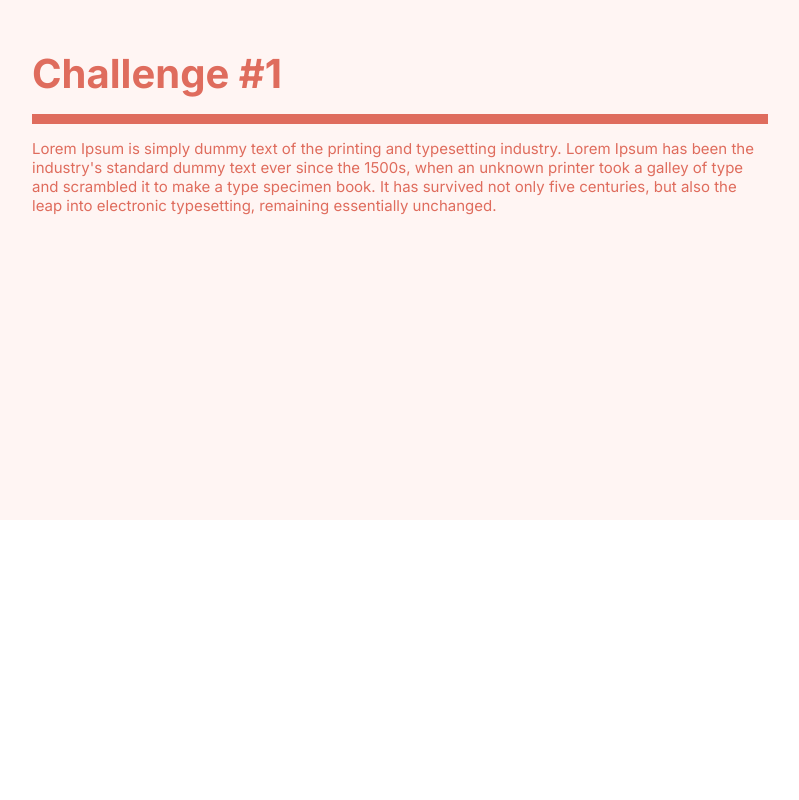
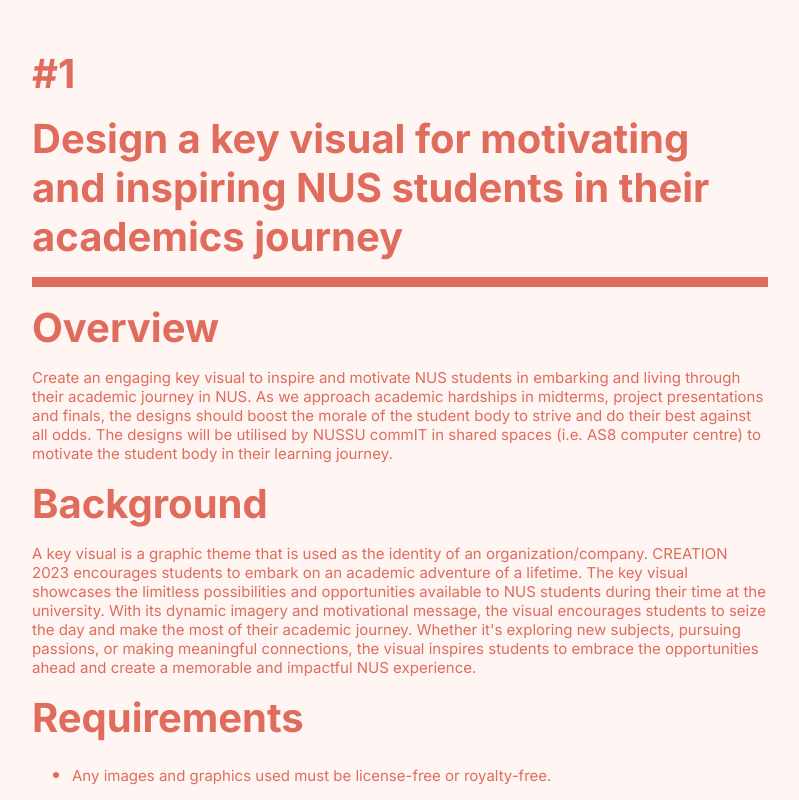
Before and after one commit to nussucommit/creation2023, a Next.js app: page /challenges/1 in a window 1280 px wide. Shown: the part 280-1080 px from the top of the page, without its empty margins (240-1039 px from the left). Before the commit the page ends 800 px from the top, so only its background shows below. Built offline with nearby package versions, Linux system fonts and the light colour scheme; a web font is replaced by a local one.

Commit message:
Update challenge stament detail page

```diff
--- a/constants/navbarLinks.js
+++ b/constants/navbarLinks.js
@@ -38,10 +38,6 @@
     path: '/challenges/3',
     title: 'Challenge #3',
   },
-  {
-    path: '/challenges/4',
-    title: 'Challenge #4',
-  },
 ];
 
 export default NAVBAR_LINKS;
--- a/pages/challenges/[challengeId].jsx
+++ b/pages/challenges/[challengeId].jsx
@@ -43,9 +43,26 @@
                 />
               </div>
               <div className={styles['challenge-item']}>
+                <h2>
+                  #
+                  {challengeData.id}
+                </h2>
                 <h2>{challengeData.title}</h2>
                 <hr />
-                <p>{challengeData.description}</p>
+                <h2>Overview</h2>
+                <p>{challengeData.overview}</p>
+                <h2>Background</h2>
+                <p>{challengeData.background}</p>
+                <h2>Requirements</h2>
+                <ul>
+                  {challengeData.requirements.split('\n').map((requirement) => (requirement.length > 0 ? (
+                    <li key={requirement}>
+                      <p>{requirement}</p>
+                    </li>
+                  ) : (
+                    <br key={requirement} />
+                  )))}
+                </ul>
               </div>
             </>,
           ]}
--- a/pages/challenges/challenges.json
+++ b/pages/challenges/challenges.json
@@ -1,22 +1,26 @@
 [
   {
     "id": 1,
-    "title": "Challenge #1",
-    "description": "Lorem Ipsum is simply dummy text of the printing and typesetting industry. Lorem Ipsum has been the industry's standard dummy text ever since the 1500s, when an unknown printer took a galley of type and scrambled it to make a type specimen book. It has survived not only five centuries, but also the leap into electronic typesetting, remaining essentially unchanged."
+    "title": "Design a key visual for motivating and inspiring NUS students in their academics journey",
+    "overview": "Create an engaging key visual to inspire and motivate NUS students in embarking and living through their academic journey in NUS. As we approach academic hardships in midterms, project presentations and finals, the designs should boost the morale of the student body to strive and do their best against all odds. The designs will be utilised by NUSSU commIT in shared spaces (i.e. AS8 computer centre) to motivate the student body in their learning journey.",
+    "background": "A key visual is a graphic theme that is used as the identity of an organization/company.\nCREATION 2023 encourages students to embark on an academic adventure of a lifetime. The key visual showcases the limitless possibilities and opportunities available to NUS students during their time at the university. With its dynamic imagery and motivational message, the visual encourages students to seize the day and make the most of their academic journey. Whether it's exploring new subjects, pursuing passions, or making meaningful connections, the visual inspires students to embrace the opportunities ahead and create a memorable and impactful NUS experience.",
+    "requirements": "Any images and graphics used must be license-free or royalty-free.\nDesign should be created by Illustrator and/or Photoshop software.\nThe standard size should be A1 (594 x 841mm).\nDesign can be in portrait or landscape.\nPixels per inch (ppi) value should be set to [300].\nColor mode should be set to [RGB] .\nAll artwork should be exported into the respective two formats:\n.psd/.ai format and\n.png format\n\nA short write-up on the design background, inspiration and rationale (this is a key criterion in our review of the submissions) should be submitted in a .pdf format.",
+    "link": "/challenges/1"
   },
   {
     "id": 2,
-    "title": "Challenge #2",
-    "description": "Lorem Ipsum is simply dummy text of the printing and typesetting industry. Lorem Ipsum has been the industry's standard dummy text ever since the 1500s, when an unknown printer took a galley of type and scrambled it to make a type specimen book. It has survived not only five centuries, but also the leap into electronic typesetting, remaining essentially unchanged."
+    "title": "Design a key visual for motivating and inspiring NUS students in their academics journey",
+    "overview": "Design artworks to be used in NUSSU commIT 2023 fundraising merchandise. These merchandise should be eye-catching and appeal to the student body, such that the merchandise would be marketable. The design should express the student’s academic life in NUS, with various highs and lows, yet remaining optimistic and tenacious throughout the academic hurdles they face. Sample merchandise include T-Shirts, keychains, tote bags, and mugs. You may also suggest other products beyond the provided examples.",
+    "background": "Experience the Power of Emotion with Our Art-Inspired Fundraising Products. Each piece is a unique expression of the human experience, capturing the beauty, passion, and heart of the artist's vision. Whether you're looking to express gratitude, hope, or love, our art-inspired designs offer a creative and meaningful way to show your support for a cause that matters to you. Each piece does not only bring beauty and inspiration to NUS students’ lives, but also supports a worthy cause. Whether you are making a difference in the world, our art-inspired fundraising products offer a powerful and personal way to give back.",
+    "requirements": "Any images and graphics used must be license-free or royalty-free.\nDesign should be created by Illustrator and/or Photoshop software.\nThe design should include the template of the product (e.g. for Tshirt, participants should put their design on a blank Tshirt template).\nPixels per inch (ppi) value should be set to [300].\nColor mode should be set to [RGB].\nAll artwork should be exported into the respective two formats:\n.psd/.ai format and\n.png format\n\nA short write-up on the design background, inspiration and rationale (this is a key criterion in our review of the submissions) should be submitted in a .pdf format.",
+    "link": "/challenges/2"
   },
   {
     "id": 3,
-    "title": "Challenge #3",
-    "description": "Lorem Ipsum is simply dummy text of the printing and typesetting industry. Lorem Ipsum has been the industry's standard dummy text ever since the 1500s, when an unknown printer took a galley of type and scrambled it to make a type specimen book. It has survived not only five centuries, but also the leap into electronic typesetting, remaining essentially unchanged."
-  },
-  {
-    "id": 4,
-    "title": "Challenge #4",
-    "description": "Lorem Ipsum is simply dummy text of the printing and typesetting industry. Lorem Ipsum has been the industry's standard dummy text ever since the 1500s, when an unknown printer took a galley of type and scrambled it to make a type specimen book. It has survived not only five centuries, but also the leap into electronic typesetting, remaining essentially unchanged."
+    "title": "Design a key visual for motivating and inspiring NUS students in their academics journey",
+    "overview": "Create a poster to encourage NUS students' interest in learning IT. The poster should contain the services and events of commIT and how NUS students can use them to start on their learning journey and get equipped with the necessary IT knowledge. CREATION 2023 invites you to submit your design concepts of the poster for the next generation of commIT. Your design should consider the integration of technology, functionality and aesthetics. ",
+    "background": "Unleash Your Creativity and Design Future for NUSSU commIT! This is an opportunity to have your work considered in shaping the future of our IT center of NUSSU! The aim of commIT is to prepare the NUS community for the future by equipping them with the necessary IT skills. And one of our missions is to provide the NUS community with opportunities to pick up relevant IT skills. Join the CREATION 2023 Design Competition and showcase your ideas for a futuristic, technology-driven poster that balances functionality and design. Show all NUS students your innovative ideas for the next-generation of NUSSU commIT so that  we can adapt to an ever-changing world and spearhead innovation in the IT field in the NUS community. Put your design skills to the test and create a space that integrates technology, functionality, and aesthetics. Submit your entries today and be a part of shaping the future of commIT.",
+    "requirements": "Any images and graphics used must be license-free or royalty-free.\nDesign should be created by Illustrator and/or Photoshop software.\nThe standard size should be A3 (297 mm x 420 mm).\nDesign should be in portrait.\nPixels per inch (ppi) value should be set to [300].\nColor mode should be set to [RGB].\nAll artwork should be exported into the respective two formats:\n.psd/.ai format and\n.png format\n\nA short write-up on the design background, inspiration and rationale (this is a key criterion in our review of the submissions) should be submitted in a .pdf format.",
+    "link": "/challenges/3"
   }
 ]
```
